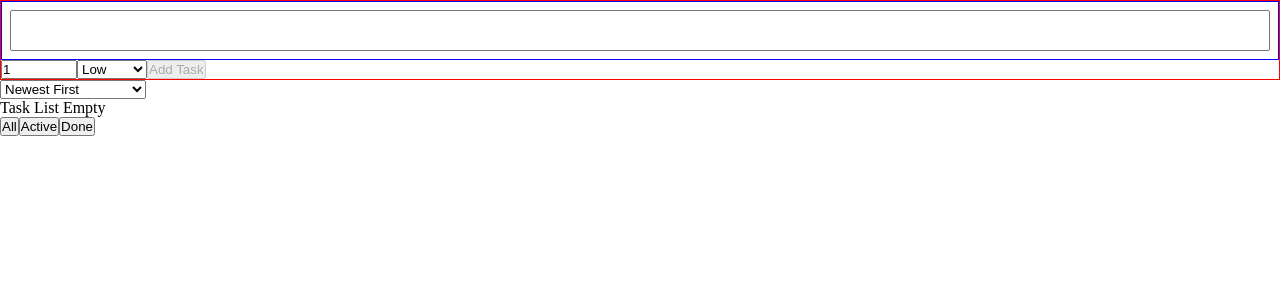
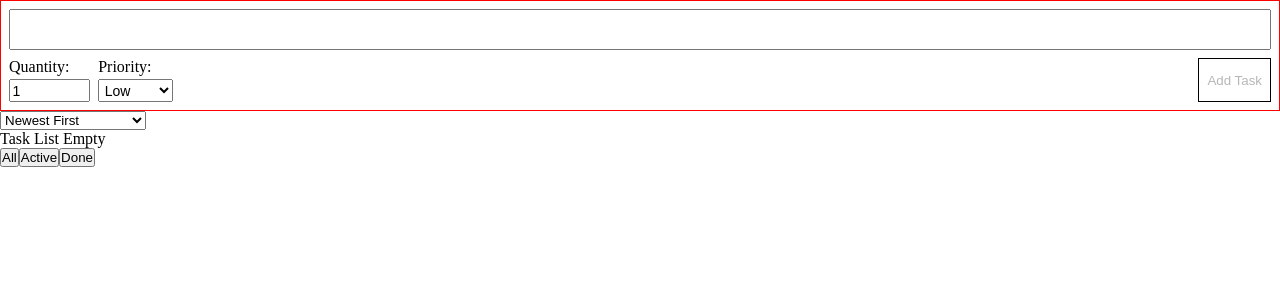
Before and after one commit to dejanpls/pocketlist, a React (Vite) app: page / in a window 1280 px wide. Shown: the top 300 px of the page. Built offline with nearby package versions, Linux system fonts and the light colour scheme.

Commit message:
style: quantity input, priority select and buttons

```diff
--- a/src/components/Form.jsx
+++ b/src/components/Form.jsx
@@ -20,8 +20,10 @@ export default function Form({
           />
         </label>
       </div>
-
+      <div className="controls">
+        <div className="secondary-input-container">
           <label htmlFor="quantity">
+            Quantity:
             <input
               type="number"
               min="1"
@@ -34,6 +36,7 @@ export default function Form({
           </label>
 
           <label htmlFor="priority">
+            Priority:
             <select
               id="priority"
               name="priority"
@@ -45,7 +48,9 @@ export default function Form({
               <option value="high">High</option>
             </select>
           </label>
+        </div>
 
+        <div className="btn-container">
           <button
             type="submit"
             disabled={
@@ -68,6 +73,8 @@ export default function Form({
                 : "Discard"}
             </button>
           )}
+        </div>
+      </div>
     </form>
   );
 }
--- a/src/styles/form.css
+++ b/src/styles/form.css
@@ -1,10 +1,9 @@
 form {
   border: 1px solid red;
-}
-
-.main-input-container {
-  border: 1px solid blue;
   padding: 0.5rem;
+  display: flex;
+  flex-direction: column;
+  gap: 0.5rem;
 }
 
 .main-input-container input {
@@ -13,3 +12,37 @@ form {
   padding: 0.5rem;
   font-size: 18px;
 }
+
+.controls {
+  display: flex;
+  justify-content: space-between;
+}
+
+.secondary-input-container {
+  display: flex;
+  gap: 0.5rem;
+}
+
+.secondary-input-container label {
+  display: flex;
+  flex-direction: column;
+  gap: 0.2rem;
+}
+
+.secondary-input-container label > input,
+.secondary-input-container label > select {
+  padding: 0.1rem;
+  font-size: 14px;
+}
+
+.controls .btn-container {
+  display: flex;
+  gap: 0.5rem;
+}
+
+.controls .btn-container button {
+  min-width: 70px;
+  padding: 0 0.5rem;
+  background-color: white;
+  border: 1px solid black;
+}
```
Lines whose indentation alone changed are shown as unchanged.
